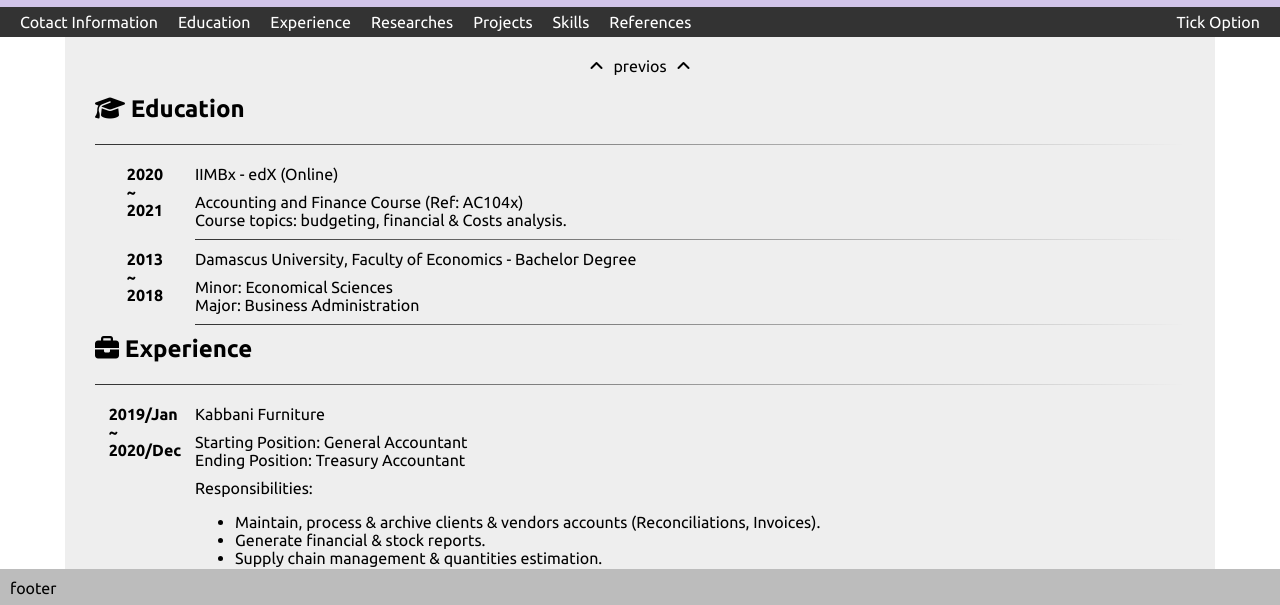
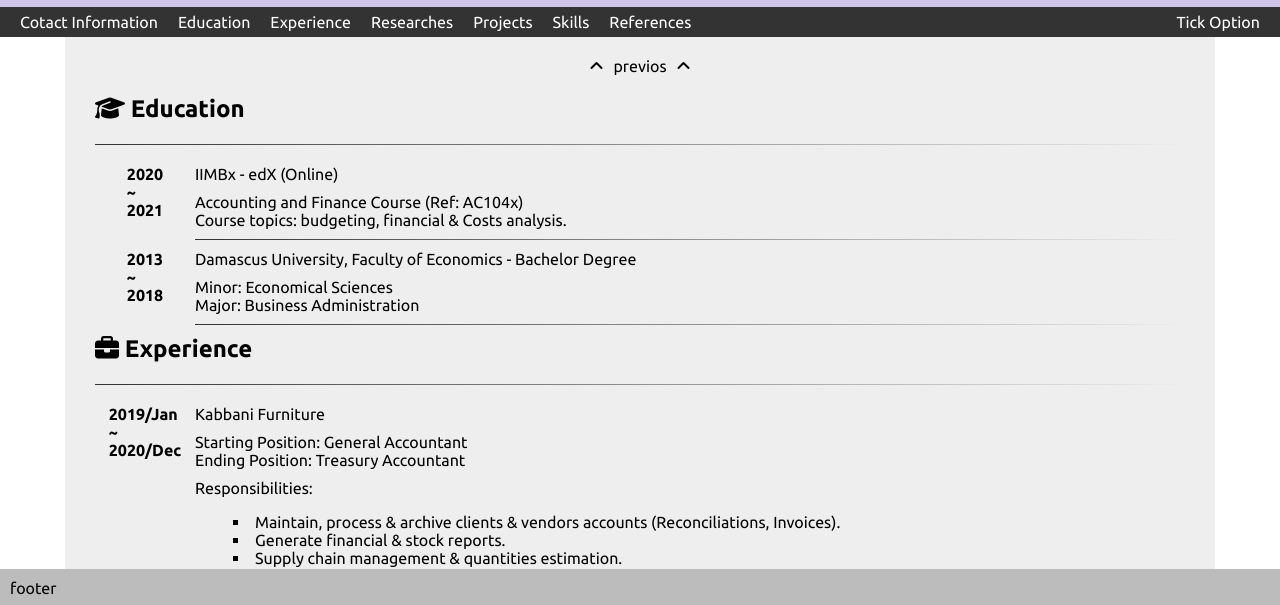
Before and after one commit to ShahmBarmada/ShahmBarmada.github.io, a plain HTML site: page index.html in a window 1280 px wide. Shown: the part 193-798 px from the top of the page. Drawn offline with Linux system fonts and the light colour scheme.

Commit message:
Update styles.css

```diff
--- a/styles.css
+++ b/styles.css
@@ -170,6 +170,12 @@ article.sc-content4 {
     border-image: linear-gradient(to right, rgb(51, 51, 51), rgba(0, 0, 0, 0)) 1 0%;
 }
 
+ul {
+    list-style: square inside;
+    text-indent: -22px; /* key property */
+    margin-left: 20px; /* key property */
+}
+
 #footer {
     position: fixed;
     bottom: 0px;
```
